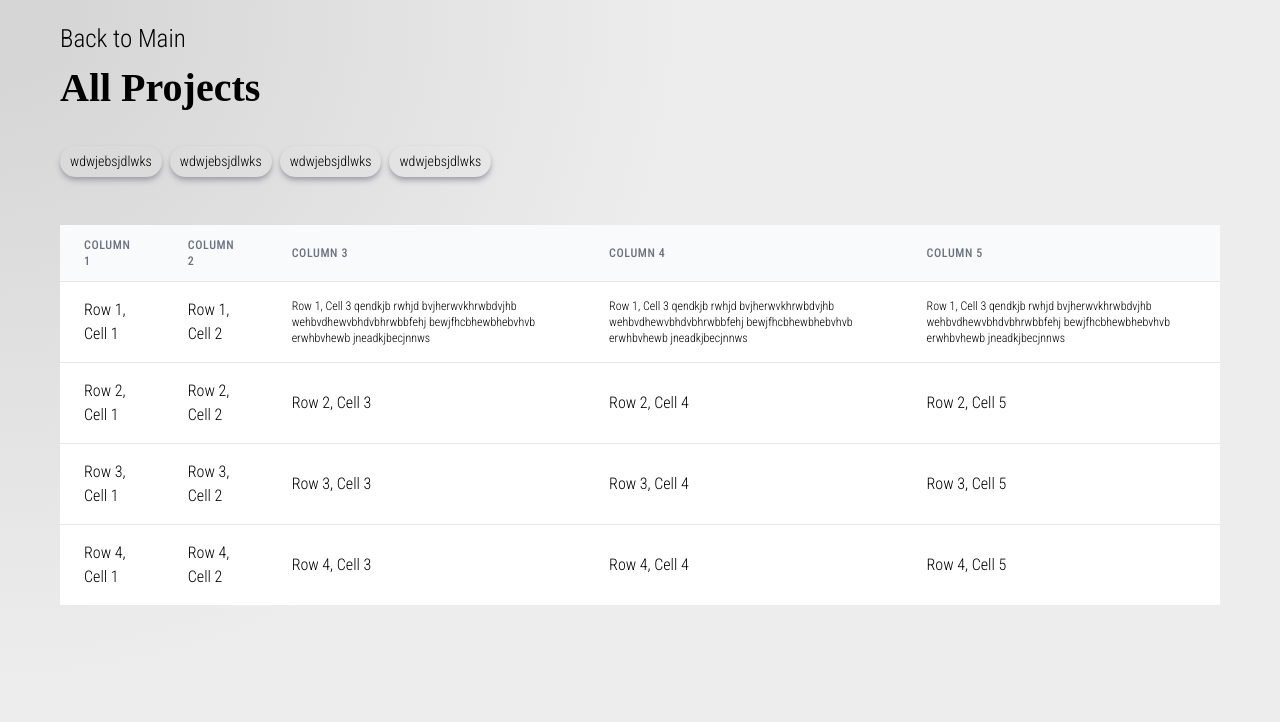
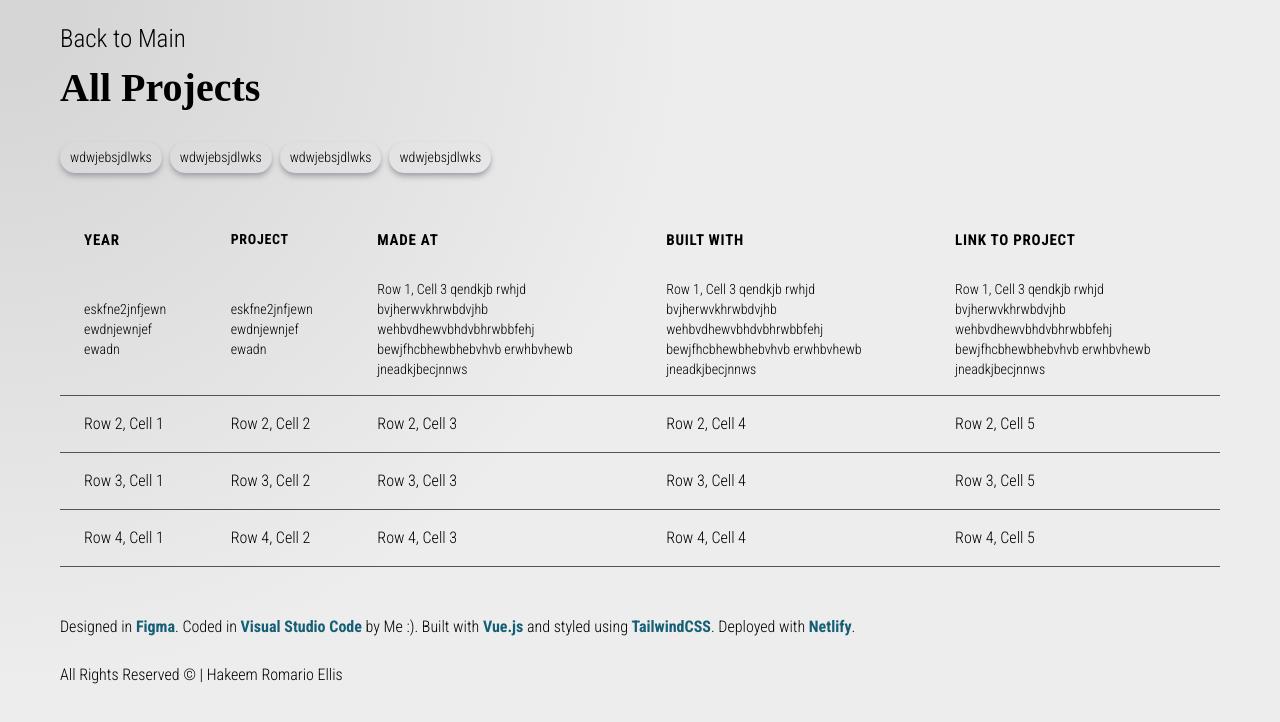
Before and after one commit to hakeemellis/newportfolio, a Vue app in the folder portfolio/: page /projectarchive in a window 1280 px wide. Shown: the top 722 px of the page. Built offline with nearby package versions, Linux system fonts and the light colour scheme.

Commit message:
Enhance hover effects in various components for improved user interaction; update text styles in ProjectArchive, ProjectsSection, ExperienceSection, and StagFrame for better accessibility and visual feedback.

```diff
--- a/portfolio/src/components/ExperienceSection.vue
+++ b/portfolio/src/components/ExperienceSection.vue
@@ -90,7 +90,11 @@
     <!-- End of Experience Section -->
 
     <!-- Text -->
-    <p class="roboto-condensed-medium">View Full Resume</p>
+    <p
+      class="roboto-condensed-medium hover:dark:text-rose-500 hover:text-cyan-800 hover:transition-all hover:duration-500 hover:ease-in-out"
+    >
+      View Full Resume
+    </p>
   </section>
   <!--End: Only exists to separate experience section from element -->
 </template>
--- a/portfolio/src/components/ProjectArchiveComp.vue
+++ b/portfolio/src/components/ProjectArchiveComp.vue
@@ -1,12 +1,19 @@
 <template>
+  <!-- Start of Master Container-->
+  <section
+    class="h-screen flex flex-col gap-7 roboto-condensed-regular dark:text-custom-white px-10"
+  >
     <!-- Start of Container for Project Archive Section-->
-  <section
-    class="flex flex-col gap-4 roboto-condensed-regular dark:text-custom-white h-screen px-10"
-  >
+    <section class="flex flex-col gap-3">
       <!-- Menu Text -->
       <section>
         <router-link to="/">
-        <p style="font-size: 25px">Back to Main</p>
+          <p
+            class="hover:dark:text-rose-500 hover:text-cyan-800 hover:transition-all hover:duration-500 hover:ease-in-out"
+            style="font-size: 25px"
+          >
+            Back to Main
+          </p>
         </router-link>
         <h2 style="font-size: 40px">All Projects</h2>
       </section>
@@ -37,98 +44,127 @@
       </section>
       <!-- End of Appropriate Tags for AI -->
 
+      <!-- Start of Container for Table Section -->
+      <section class="py-5">
         <!-- Start of Table Section -->
-    <section class="py-5">
-      <table class="min-w-full divide-y divide-gray-200">
-        <thead class="bg-gray-50 dark:bg-gray-700">
+        <table class="min-w-full">
+          <!-- Table Header -->
+          <thead class="dark:text-custom-white">
             <tr>
               <th
-              class="px-6 py-3 text-left text-xs font-medium text-gray-500 dark:text-gray-300 uppercase tracking-wider"
+                class="px-6 py-3 text-left uppercase tracking-wider"
+                style="font-size: 15px"
               >
-              Column 1
+                Year
               </th>
               <th
-              class="px-6 py-3 text-left text-xs font-medium text-gray-500 dark:text-gray-300 uppercase tracking-wider"
+                class="px-6 py-3 text-left uppercase tracking-wider"
+                style="font-size: 14px"
               >
-              Column 2
+                Project
               </th>
               <th
-              class="px-6 py-3 text-left text-xs font-medium text-gray-500 dark:text-gray-300 uppercase tracking-wider"
+                class="px-6 py-3 text-left uppercase tracking-wider"
+                style="font-size: 15px"
               >
-              Column 3
+                Made At
               </th>
               <th
-              class="px-6 py-3 text-left text-xs font-medium text-gray-500 dark:text-gray-300 uppercase tracking-wider"
+                class="px-6 py-3 text-left uppercase tracking-wider"
+                style="font-size: 15px"
               >
-              Column 4
+                Built With
               </th>
               <th
-              class="px-6 py-3 text-left text-xs font-medium text-gray-500 dark:text-gray-300 uppercase tracking-wider"
+                class="px-6 py-3 text-left uppercase tracking-wider"
+                style="font-size: 15px"
               >
-              Column 5
+                Link to Project
               </th>
             </tr>
           </thead>
-        <tbody
-          class="bg-white dark:bg-gray-800 divide-y divide-gray-200 dark:divide-gray-700"
-        >
-          <tr>
-            <td class="px-6 py-4 break-words">Row 1, Cell 1</td>
-            <td class="px-6 py-4 break-words">Row 1, Cell 2</td>
+          <!-- End of Table Header -->
+
+          <!-- Table Body -->
+          <tbody class="dark:text-custom-white">
+            <tr class="border-b border-zinc-600 dark:border-custom-white">
               <td class="px-6 py-4 break-words">
-              <p class="text-xs">
+                <p class="text-sm">eskfne2jnfjewn ewdnjewnjef ewadn</p>
+              </td>
+              <td class="px-6 py-4 break-words">
+                <p class="text-sm">eskfne2jnfjewn ewdnjewnjef ewadn</p>
+              </td>
+              <td class="px-6 py-4 break-words">
+                <p class="text-sm">
                   Row 1, Cell 3 qendkjb rwhjd bvjherwvkhrwbdvjhb
                   wehbvdhewvbhdvbhrwbbfehj bewjfhcbhewbhebvhvb erwhbvhewb
                   jneadkjbecjnnws
                 </p>
               </td>
               <td class="px-6 py-4 break-words">
-              <p class="text-xs">
+                <p class="text-sm">
                   Row 1, Cell 3 qendkjb rwhjd bvjherwvkhrwbdvjhb
                   wehbvdhewvbhdvbhrwbbfehj bewjfhcbhewbhebvhvb erwhbvhewb
                   jneadkjbecjnnws
                 </p>
               </td>
               <td class="px-6 py-4 break-words">
-              <p class="text-xs">
+                <p class="text-sm">
                   Row 1, Cell 3 qendkjb rwhjd bvjherwvkhrwbdvjhb
                   wehbvdhewvbhdvbhrwbbfehj bewjfhcbhewbhebvhvb erwhbvhewb
                   jneadkjbecjnnws
                 </p>
               </td>
             </tr>
-          <tr>
+            <tr class="border-b border-zinc-600 dark:border-custom-white">
               <td class="px-6 py-4 break-words">Row 2, Cell 1</td>
               <td class="px-6 py-4 break-words">Row 2, Cell 2</td>
               <td class="px-6 py-4 break-words">Row 2, Cell 3</td>
               <td class="px-6 py-4 break-words">Row 2, Cell 4</td>
               <td class="px-6 py-4 break-words">Row 2, Cell 5</td>
             </tr>
-          <tr>
+            <tr class="border-b border-zinc-600 dark:border-custom-white">
               <td class="px-6 py-4 break-words">Row 3, Cell 1</td>
               <td class="px-6 py-4 break-words">Row 3, Cell 2</td>
               <td class="px-6 py-4 break-words">Row 3, Cell 3</td>
               <td class="px-6 py-4 break-words">Row 3, Cell 4</td>
               <td class="px-6 py-4 break-words">Row 3, Cell 5</td>
             </tr>
-          <tr>
+            <tr class="border-b border-zinc-600 dark:border-custom-white">
               <td class="px-6 py-4 break-words">Row 4, Cell 1</td>
               <td class="px-6 py-4 break-words">Row 4, Cell 2</td>
               <td class="px-6 py-4 break-words">Row 4, Cell 3</td>
               <td class="px-6 py-4 break-words">Row 4, Cell 4</td>
               <td class="px-6 py-4 break-words">Row 4, Cell 5</td>
             </tr>
+            <!-- Blank Row  -->
           </tbody>
+          <!-- End of Table Body -->
         </table>
-    </section>
         <!-- End of Table Section -->
       </section>
+      <!-- End of Container for Table Section -->
+    </section>
     <!-- End of Container for Project Archive Section-->
+
+    <!-- Imported Footer Section -->
+    <section>
+      <FooterSection />
+    </section>
+    <!-- End of Imported Footer Section -->
+  </section>
+  <!-- End of Master Container -->
 </template>
 
 <script>
+  // Importing Components
+  import FooterSection from './FooterSection.vue';
+
   export default {
     name: 'ProjectArchiveComp',
+    components: {
+      FooterSection,
+    },
     data() {
       return {
         // Until I have something to put here
--- a/portfolio/src/components/ProjectsSection.vue
+++ b/portfolio/src/components/ProjectsSection.vue
@@ -94,7 +94,11 @@
 
     <!-- Text -->
     <router-link to="/projectarchive" class="roboto-condensed-medium">
-      <p>View Project Archive</p>
+      <p
+        class="hover:dark:text-rose-500 hover:text-cyan-800 hover:transition-all hover:duration-500 hover:ease-in-out"
+      >
+        View Project Archive
+      </p>
     </router-link>
   </section>
   <!--End: Only exists to separate experience section from element -->
--- a/portfolio/src/components/StagFrame.vue
+++ b/portfolio/src/components/StagFrame.vue
@@ -10,9 +10,24 @@
       />
       <h3 class="subtitle">Junior Software Engineer</h3>
       <section class="flex flex-col inner-gap">
-        <p style="font-size: 20px">About</p>
-        <p style="font-size: 20px">Experience</p>
-        <p style="font-size: 20px">Projects</p>
+        <p
+          class="hover:dark:text-rose-500 hover:text-cyan-800 hover:transition-all hover:duration-500 hover:ease-in-out"
+          style="font-size: 20px"
+        >
+          About
+        </p>
+        <p
+          class="hover:dark:text-rose-500 hover:text-cyan-800 hover:transition-all hover:duration-500 hover:ease-in-out"
+          style="font-size: 20px"
+        >
+          Experience
+        </p>
+        <p
+          class="hover:dark:text-rose-500 hover:text-cyan-800 hover:transition-all hover:duration-500 hover:ease-in-out"
+          style="font-size: 20px"
+        >
+          Projects
+        </p>
       </section>
     </section>
     <!-- End of Section for Profile -->
--- a/portfolio/src/views/ProjectArchive.vue
+++ b/portfolio/src/views/ProjectArchive.vue
@@ -1,5 +1,5 @@
 <template>
-  <section class="outer-container-project-archive ">
+  <section class="outer-container-project-archive">
     <ProjectArchiveComp />
   </section>
 </template>
```
Lines whose indentation alone changed are shown as unchanged.
